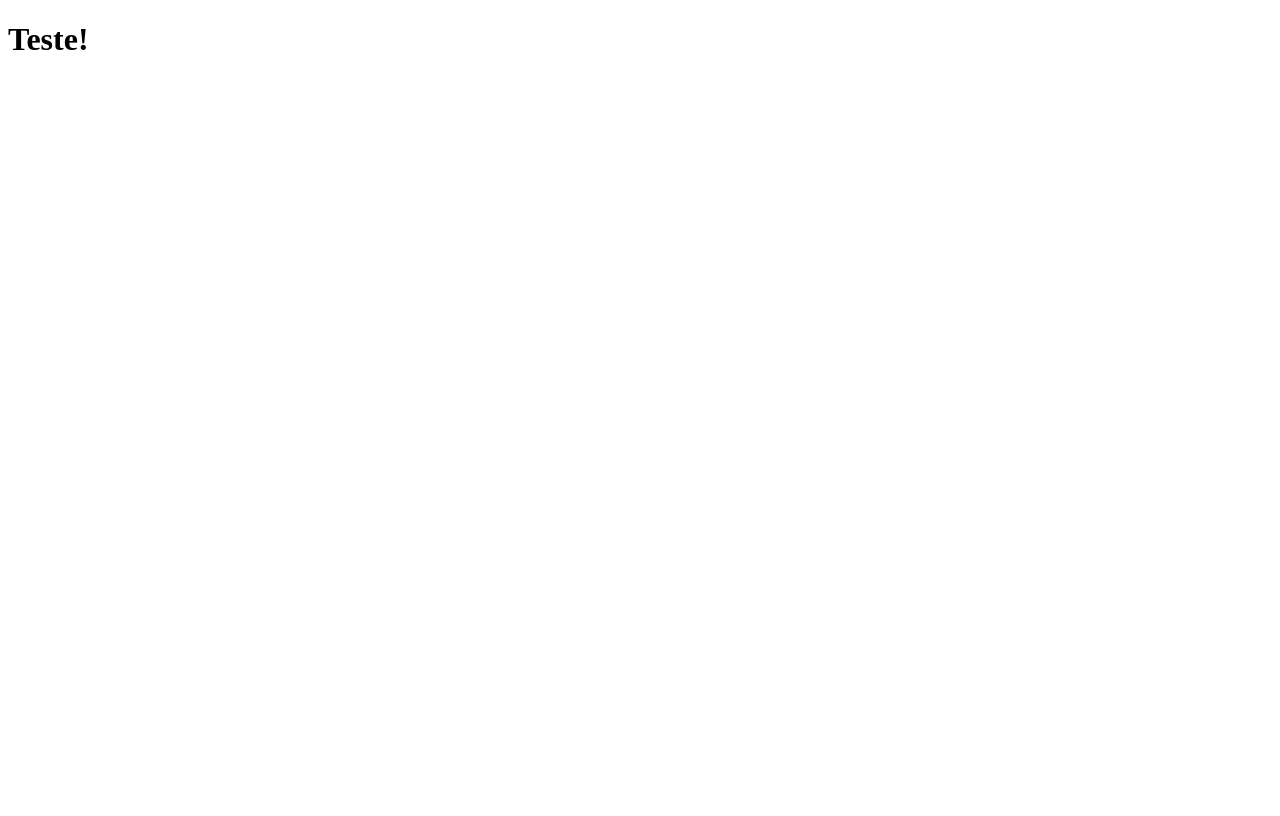
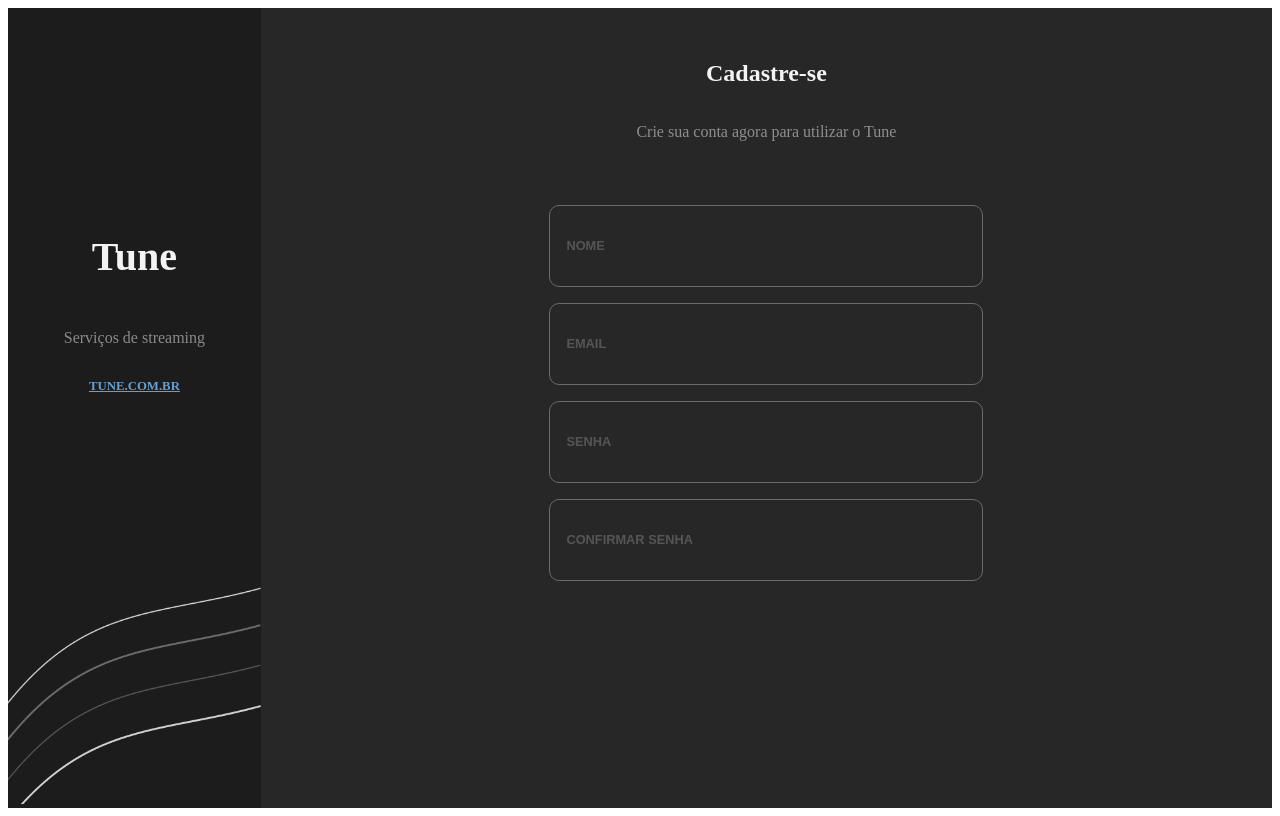
Before and after one commit to arm-software-inc/tune.web, a Next.js app: page /signup in a window 1280 px wide. Built offline with nearby package versions, Linux system fonts and the light colour scheme.

Commit message:
style: more styles on signup component

```diff
--- /dev/null
+++ b/components/SidebarSignUp/index.tsx
@@ -0,0 +1,21 @@
+import styles from '@styles/components/SidebarSignUp.module.css';
+import Image from 'next/image';
+
+import Lines from '../../public/lines.png';
+
+const SidebarSignUp = () => {
+	return (
+		<aside className={styles.aside}>
+			<div className={styles.title}>
+				<h1>Tune</h1>
+				<p>Serviços de streaming</p>
+				<a href="#">TUNE.COM.BR</a>
+			</div>
+			<div>
+				<Image src={Lines} alt="Lines" />
+			</div>
+		</aside>
+	);
+};
+
+export default SidebarSignUp;
--- a/next.config.js
+++ b/next.config.js
@@ -1,6 +1,6 @@
 /** @type {import('next').NextConfig} */
 const nextConfig = {
-  reactStrictMode: true,
-}
+	reactStrictMode: true,
+};
 
-module.exports = nextConfig
+module.exports = nextConfig;
--- a/pages/signup.tsx
+++ b/pages/signup.tsx
@@ -1,10 +1,25 @@
+import SidebarSignUp from 'components/SidebarSignUp';
 import type { NextPage } from 'next';
+import styles from '../styles/SignUp.module.css';
 
 const SignUp: NextPage = () => {
 	return (
-		<div>
-			<h1>Teste!</h1>
-		</div>
+		<main className={styles.main}>
+			<SidebarSignUp />
+			<section className={styles.container}>
+				<div className={styles.form}>
+					<h1>Cadastre-se</h1>
+					<p>Crie sua conta agora para utilizar o Tune</p>
+
+					<form className={styles.formSignUp}>
+						<input type="text" placeholder="NOME" />
+						<input type="text" placeholder="EMAIL" />
+						<input type="password" placeholder="SENHA" />
+						<input type="password" placeholder="CONFIRMAR SENHA" />
+					</form>
+				</div>
+			</section>
+		</main>
 	);
 };
 
--- /dev/null
+++ b/styles/SignUp.module.css
@@ -0,0 +1,54 @@
+.main {
+	display: flex;
+}
+
+.container {
+	width: 80vw;
+	height: 100vh;
+	background-color: #272727;
+	display: flex;
+	justify-content: center;
+}
+
+.form {
+	width: 50vw;
+	display: flex;
+	flex-direction: column;
+	align-items: center;
+	margin-top: 2rem;
+}
+
+.form h1 {
+	color: #f3f3f3;
+}
+
+.form p {
+	margin-top: 1rem;
+	color: #D3D3D3;
+	opacity: 60%;
+}
+
+.formSignUp {
+	margin-top: 2rem;
+	width: 50vw;
+	display: flex;
+	flex-direction: column;
+	justify-content: center;
+	align-items: center;
+}
+
+.formSignUp input {
+	width: 25rem;
+	height: 3rem;
+	margin-top: 1rem;
+	border: 1px solid #9B9898;
+	background-color: #272727;
+	border-radius: 10px;
+	padding: 1rem;
+	outline: none;
+	margin-top: 1rem;
+	font-size: 0.8rem;
+	font-weight: bold;
+	color: #D3D3D3;
+	opacity: 60%;
+}
--- /dev/null
+++ b/styles/components/SidebarSignUp.module.css
@@ -0,0 +1,35 @@
+.aside {
+	width: 20vw;
+	height: 100vh;
+	background-color: #1C1C1C;
+}
+
+.aside, .title {
+	display: flex;
+	flex-direction: column;
+	align-items: center;
+	justify-content: space-between;
+}
+
+.title {
+	margin-top: 12rem;
+	width: 100%;
+}
+
+.title h1 {
+	color: #f3f3f3;
+	font-size: 2.5rem;
+}
+
+.title p {
+	margin-top: 1rem;
+	color: #D3D3D3;
+	opacity: 60%;
+}
+
+.title a {
+	margin-top: 1rem;
+	color: #659FD3;
+	font-weight: bold;
+	font-size: 0.8rem;
+}
```
Also changed, not shown: public/lines.png (added).
